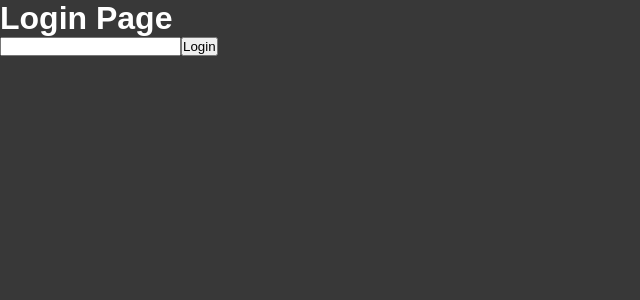
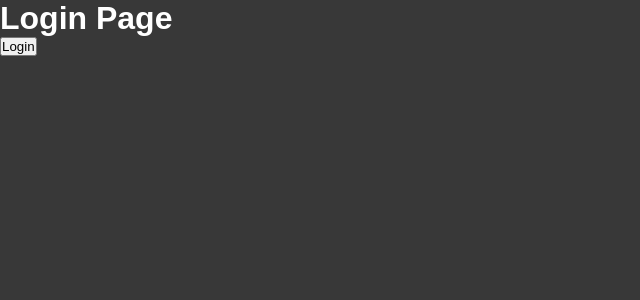
Before and after one commit to Artcode-x/music-player-dev, a React (Create React App) app: page / in a window 1280 px wide. Shown: the top 300 px of the page, without its empty margins (0-640 px from the left). Built offline with nearby package versions, Linux system fonts and the light colour scheme; a web font is replaced by a local one.

Commit message:
Авторизация просто по кнопке!

```diff
--- a/src/Pages/Login/Login.jsx
+++ b/src/Pages/Login/Login.jsx
@@ -1,22 +1,16 @@
 import { useNavigate } from 'react-router-dom'
 
-export default function Login({ input, setInput }) {
+export default function Login({ setLogin }) {
   const navigate = useNavigate()
 
   const onButtonClick = () => {
-    // setLogin(true)
-
+    setLogin(true)
     navigate('/main', { replace: true })
   }
   return (
     <div>
       <h1>Login Page</h1>
-      <input
-        value={input}
-        onChange={(event) => {
-          setInput(event.target.value)
-        }}
-      />
+
       <button type="button" onClick={onButtonClick}>
         Login
       </button>
--- a/src/components/App.jsx
+++ b/src/components/App.jsx
@@ -6,15 +6,9 @@ import AppRoutes from '../routes'
 function App() {
   const [login, setLogin] = useState(false)
 
-  const [input, setInput] = useState(null)
   return (
     <>
-      <AppRoutes
-        input={input}
-        setInput={setInput}
-        login={login}
-        setLogin={setLogin}
-      />
+      <AppRoutes login={login} setLogin={setLogin} />
       <GlobalStyle />
     </>
   )
--- a/src/components/Left-Nav/left-nav.jsx
+++ b/src/components/Left-Nav/left-nav.jsx
@@ -33,13 +33,13 @@ function Ma1nNav() {
       {visible && (
         <S.NavMenu>
           <S.MenuList>
-            <S.MenuItem>
+            <S.MenuItem fishechka>
               <S.MenuLink to="/main">Главное</S.MenuLink>
             </S.MenuItem>
-            <S.MenuItem>
+            <S.MenuItem fishechka>
               <S.MenuLink to="/MyPlaylist">Мой плейлист</S.MenuLink>
             </S.MenuItem>
-            <S.MenuItem>
+            <S.MenuItem fishechka>
               <S.MenuLink to="/">Выйти</S.MenuLink>
             </S.MenuItem>
           </S.MenuList>
--- a/src/components/Left-Nav/left-nav.styles.js
+++ b/src/components/Left-Nav/left-nav.styles.js
@@ -49,6 +49,9 @@ export const MenuList = styled.ul`
 export const MenuItem = styled.li`
   padding: 5px 0;
   margin-bottom: 16px;
+  &:hover {
+    text-decoration: ${(props) => (props.fishechka ? 'underline' : null)};
+  }
 `
 
 export const MenuLink = styled(NavLink)`
@@ -57,4 +60,8 @@ export const MenuLink = styled(NavLink)`
   font-size: 16px;
   line-height: 24px;
 `
+// export const activeClassName = 'underline'
+// export const MenuLink2 = styled(MenuLink)`
+// className={{ isActive }} => cn(MenuLink,{[activeClassName]:isActive})
+// `
 // export const  = styled.div``
--- a/src/components/Protect-Route/ProtectRout.jsx
+++ b/src/components/Protect-Route/ProtectRout.jsx
@@ -1,13 +1,11 @@
 import { Navigate } from 'react-router-dom'
 
 export default function ProtectedRoute({
-  input,
   children,
   redirectPath = '/',
-  // login,
+  login,
 }) {
-  //   if (!login) {
-  if (input !== 'Alex') {
+  if (!login) {
     return <Navigate to={redirectPath} replace />
   }
 
--- a/src/routes.jsx
+++ b/src/routes.jsx
@@ -7,20 +7,15 @@ import MyPlaylist from './Pages/My-playlist/My-playlist'
 import Category from './Pages/Categoty/Category'
 import ProtectedRoute from './components/Protect-Route/ProtectRout'
 
-export default function AppRoutes({ input, setInput, setLogin, login }) {
+export default function AppRoutes({ setLogin, login }) {
   return (
     <Routes>
       <Route path="/registration" element={<Registration />} />
-      <Route
-        path="/"
-        element={
-          <Login input={input} setInput={setInput} setLogin={setLogin} />
-        }
-      />
+      <Route path="/" element={<Login setLogin={setLogin} />} />
       <Route
         path="/main"
         element={
-          <ProtectedRoute input={input} login={login}>
+          <ProtectedRoute login={login}>
             <Main />
           </ProtectedRoute>
         }
```
